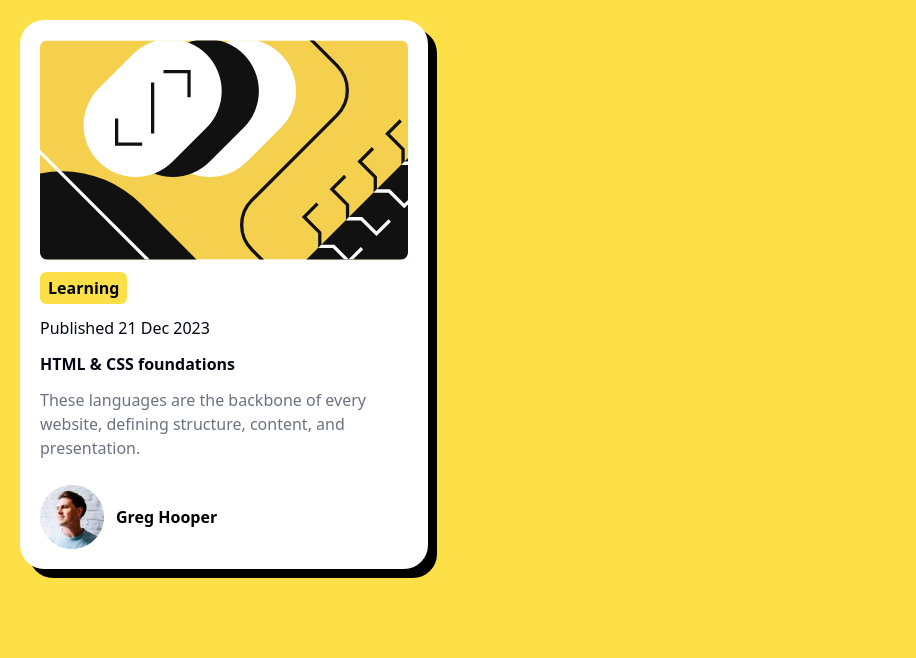
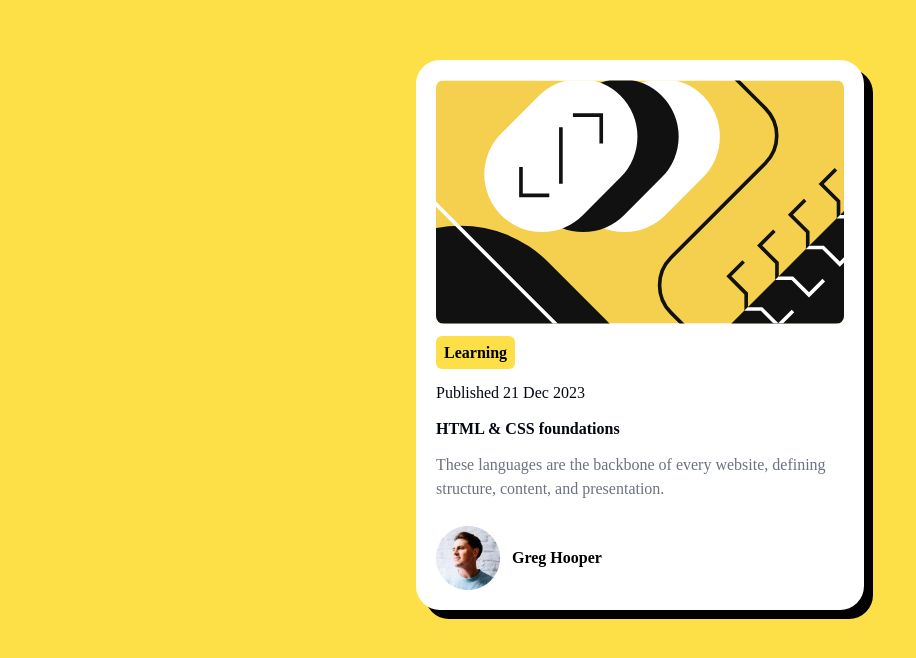
Before and after one commit to pachecx/Blog-preview-card, a website: page src/index.html in a window 1280 px wide. Shown: the whole page, without its empty margins (0-916 px from the left). Drawn offline with Linux system fonts and the light colour scheme; files whose address does not match are found by name.

Commit message:
adicionando font e finalizando estilização

```diff
--- a/src/index.html
+++ b/src/index.html
@@ -12,22 +12,32 @@
       rel="stylesheet"
     /> -->
   </head>
-  <body class="bg-yellow-300 p-5 max-w-md ">
-    <main class="bg-white rounded-3xl p-5 shadow-[9px_9px_0px_0px_rgba(0,0,0,1.1)] ">
+  <body class="bg-yellow-300 p-5">
+    <main
+      class="bg-white rounded-3xl p-5 shadow-[9px_9px_0px_0px_rgba(0,0,0,1.1)] max-w-md mx-auto m-10"
+    >
       <div class="">
-        <img src="./assets//images/illustration-article.svg" alt="" class="rounded-lg w-full" />
+        <img
+          src="./assets//images/illustration-article.svg"
+          alt=""
+          class="rounded-lg w-full"
+        />
       </div>
 
       <div class="my-3">
         <div class="bg-yellow-300 rounded-md inline-block py-1 px-2 mb-3">
-          <span class="font-bold">Learning</span>
+          <span class="font-figtree font-bold">Learning</span>
         </div>
-        <p class="text-gray-950">Published 21 Dec 2023</p>
+        <p class="text-gray-950 font-figtree">Published 21 Dec 2023</p>
       </div>
 
       <div>
-        <h1 class="font-bold my-3 text-gray-950 hover:text-yellow-300 cursor-pointer">HTML & CSS foundations</h1>
-        <p class="text-gray-500">
+        <h1
+          class="font-bold my-3 text-gray-950 hover:text-yellow-300 cursor-pointer font-figtree"
+        >
+          HTML & CSS foundations
+        </h1>
+        <p class="text-gray-500 font-figtree">
           These languages are the backbone of every website, defining structure,
           content, and presentation.
         </p>
@@ -35,7 +45,7 @@
 
       <div class="flex items-center gap-3 mt-6">
         <img src="./assets/images/image-avatar.webp" alt="foto do usuário" />
-        <span class="font-bold">Greg Hooper</span>
+        <span class="font-bold font-figtree">Greg Hooper</span>
       </div>
     </main>
   </body>
--- a/tailwind.config.js
+++ b/tailwind.config.js
@@ -5,8 +5,8 @@ module.exports = {
   theme: {
     extend: {
       fontFamily: {
-        sans: ["Inter var", ...defaultTheme.fontFamily.sans],
-        //figtree: ["Figtree",  sans-serif],
+       // sans: ["Inter var", ...defaultTheme.fontFamily.sans],
+        figtree: ["Figtree",],
       },
     },
   },
```
Also changed, not shown: src/output.css.
